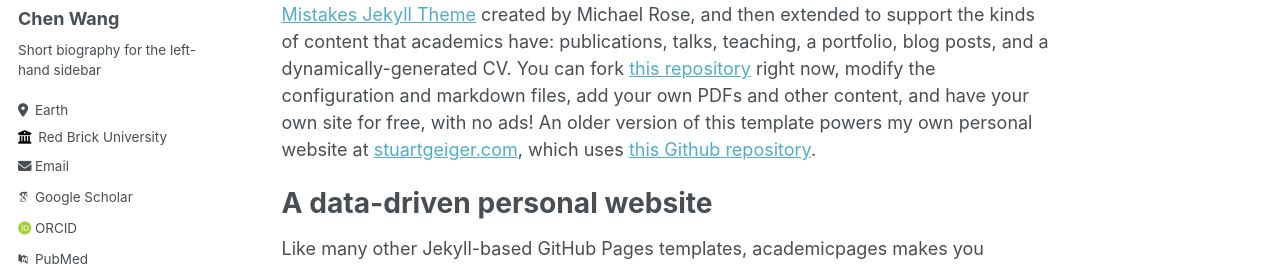
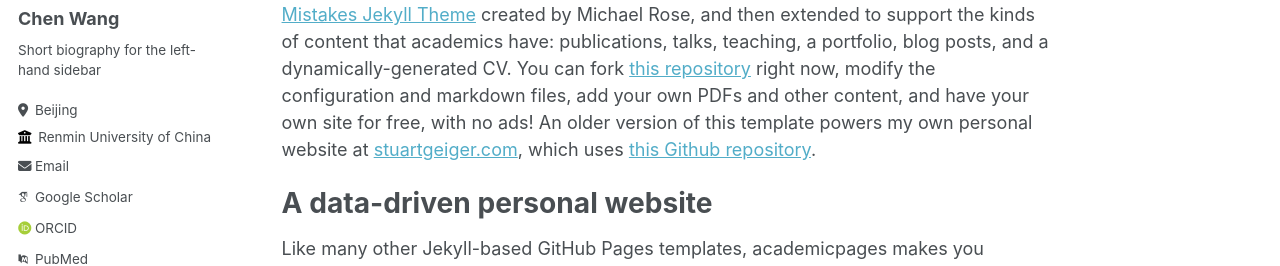
Before and after one commit to chw26/chw.github.io, a Jekyll site: the page built from _pages/about.md, in a window 1280 px wide. Shown: the part 263-529 px from the top of the page. Built offline with Jekyll 4.4.1, drawn with Linux system fonts in a browser that asks for light colours; some web fonts are replaced.

Commit message:
Update _config.yml

```diff
--- a/_config.yml
+++ b/_config.yml
@@ -25,8 +25,8 @@ author:
   name             : "Chen Wang"
   pronouns         : # example: "she/her"
   bio              : "Short biography for the left-hand sidebar"
-  location         : "Earth"
-  employer         : "Red Brick University"
+  location         : "Beijing"
+  employer         : "Renmin University of China"
   uri              : # URL
   email            : "none@example.org"
 
```
